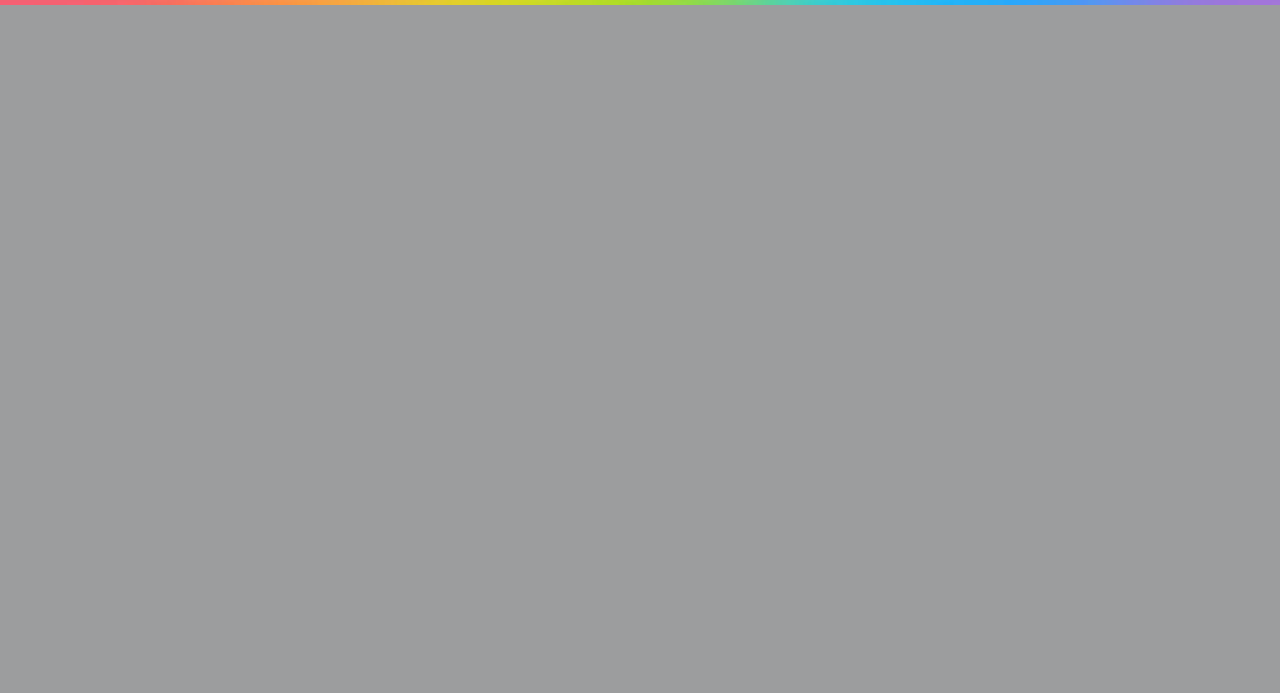
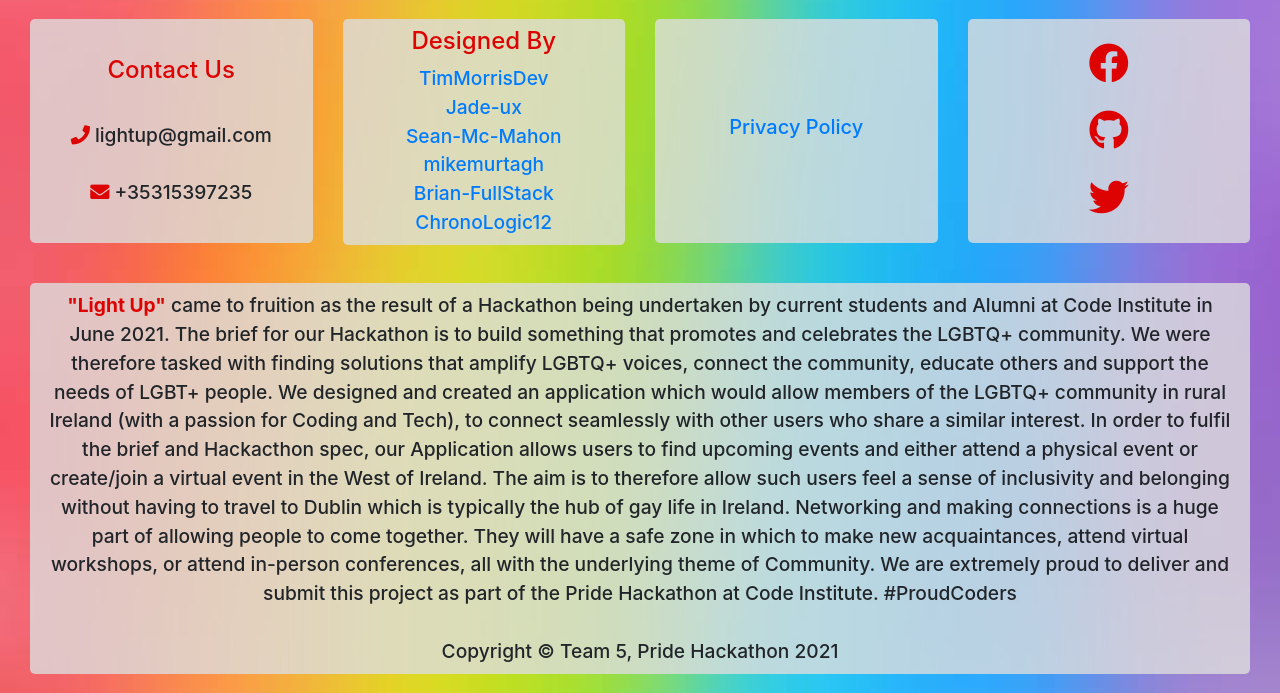
Before and after one commit to timmorrisdev/light-up, a Flask app: page / in a window 1280 px wide. Shown: the part 954-1647 px from the top of the page. Before the commit the page ends 959 px from the top, so only its background shows below. Run offline with Flask 2, Linux system fonts and the light colour scheme; data that the repository does not hold is empty; some libraries are stand-ins or nearby versions.

Commit message:
Feat: Add and style footer to base.html

```diff
--- a/static/css/style.css
+++ b/static/css/style.css
@@ -344,3 +344,44 @@ h1 {
     font-size: 0.9rem;
     padding-left: 45px;
 }
+
+/*---------------------------------------------------Footer*/
+
+
+.footer .row {
+  margin: 0;
+  font-weight: 500;
+}
+
+.footer {
+  text-align: center;
+  font-size: 1.2rem;
+}
+
+.footer-card {
+  background-color: rgba(222,222,222,0.8);
+  border-radius: 5px;
+  min-height: 14rem;
+  margin: 1.2rem 0;
+  padding: 0.5rem 1rem;
+  flex-direction: column;
+  display: flex;
+  justify-content: space-evenly;
+}
+
+.footer-card a, .footer-card div {
+  word-break: break-all;
+}
+
+.social-links {
+  display: flex;
+  font-size: 2.5rem;
+}
+
+.footer a:hover, .footer a i:hover{
+  -moz-transition: all 1s fade-in;
+  -o-transition: all 1s fade-in;
+  -webkit-transition: all 1s fade-in;
+  transition: all 1s fade-in;
+  color: #fff;
+}
--- a/templates/base.html
+++ b/templates/base.html
@@ -139,12 +139,71 @@
 <body>
     {% block content %}
     {% endblock %}
+    <!--Footer-->
+    <footer>
+        <div class="container-fluid footer">
+            <div class="row">
+                <div class="col-lg-3 col-md-6 col-sm-12">
+                    <div class="footer-card">
+                        <h4 class="color red">Contact Us</h4>
+                        <div><i class="fas fa-phone color red"></i> lightup@gmail.com</div>
+                        <div><i class="fas fa-envelope color red"></i> +35315397235</div>
+                    </div>
+                </div>
+                <div class="col-lg-3 col-md-6 col-sm-12">
+                        <div class="footer-card">
+                            <h4 class="color red">Designed By</h4>
+                            <a href="https://github.com/TimMorrisDev" target="_blank">TimMorrisDev</a>
+                            <a href="https://github.com/Jade-ux" target="_blank">Jade-ux</a>
+                            <a href="https://github.com/Sean-Mc-Mahon" target="_blank">Sean-Mc-Mahon</a>
+                            <a href="https://github.com/mikemurtagh" target="_blank">mikemurtagh</a>
+                            <a href="https://github.com/Brian-FullStack" target="_blank">Brian-FullStack</a>
+                            <a href="https://github.com/ChronoLogic12" target="_blank">ChronoLogic12</a>
+                        </div>
+                    </div>
+                <div class="col-lg-3 col-md-6 col-sm-12">
+                    <div class="footer-card">
+                        <a href="https://www.privacypolicies.com/live/596f739b-9fac-420b-b8cd-9aaef76fa821" target="_blank"><h5>Privacy Policy</h5></a>
+                    </div>
+                </div>
+                <div class="col-lg-3 col-md-6 col-sm-12">
+                    <div class="footer-card social-links">
+                        <a href="https://www.facebook.com/"  target="_blank"><i class="fab fa-facebook color red"></i></a>
+                        <a href="https://www.github.com/"  target="_blank"><i class="fab fa-github color red"></i></a>
+                        <a href="https://www.twitter.com/"  target="_blank"><i class="fab fa-twitter color red"></i></a>
+                    </div>
+                </div>
+            </div>
+            <div class="row">
+                <div class="col-sm-12">
+                    <div class="footer-card">
+                        <article>
+                            <strong class="color red">"Light Up"</strong> came to fruition as the result of a Hackathon being undertaken by current students and Alumni at Code Institute in June 2021.
+    The brief for our Hackathon is to build something that promotes and celebrates the LGBTQ+ community. We were therefore tasked with finding
+    solutions that amplify LGBTQ+ voices, connect the community, educate others and support the needs of LGBT+ people.
+    We designed and created an application which would allow members of the LGBTQ+ community in rural Ireland (with a passion for Coding and Tech),
+    to connect seamlessly with other users who share a similar interest.
+    In order to fulfil the brief and Hackacthon spec, our Application allows users to find upcoming events and either attend a physical event or create/join
+    a virtual event in the West of Ireland. The aim is to therefore allow such users feel a sense of inclusivity and belonging without having to travel
+    to Dublin which is typically the hub of gay life in Ireland. Networking and making connections is a huge part of allowing people to come together.
+    They will have a safe zone in which to make new acquaintances, attend virtual workshops, or attend in-person conferences, all with the underlying
+    theme of Community.
+    We are extremely proud to deliver and submit this project as part of the Pride Hackathon at Code Institute.
+    #ProudCoders
+                        </article>
+                        <br>
+                        <div>Copyright © Team 5, Pride Hackathon 2021</div>
+                </div>
+                </div>
+            </div>
+        </div>
+    </footer>
 
     <script src="./static/js/app.js"></script>
-    <script type="text/javascript"
-        src="https://maps.googleapis.com/maps/api/js?key=AIzaSyDw_c4mhpi8UoRoyIbp0mt4E3BUzPh5n6o&libraries=places&callback=initMap"
+    <script type=“text/javascript”
+        src=“https://maps.googleapis.com/maps/api/js?key=AIzaSyDw_c4mhpi8UoRoyIbp0mt4E3BUzPh5n6o&libraries=places&callback=initMap”
         defer>
-        </script>
+    </script>
     <script src="static/js/lightmap.js"></script>
 
     <script src="https://cdnjs.cloudflare.com/ajax/libs/jquery/3.5.1/jquery.slim.min.js"></script>
@@ -156,6 +215,7 @@
         </script>
     {% block scripts %}
     {% endblock %}
+
 </body>
 
 </html>
```
Also changed, not shown: app.py (line endings or trailing spaces).
